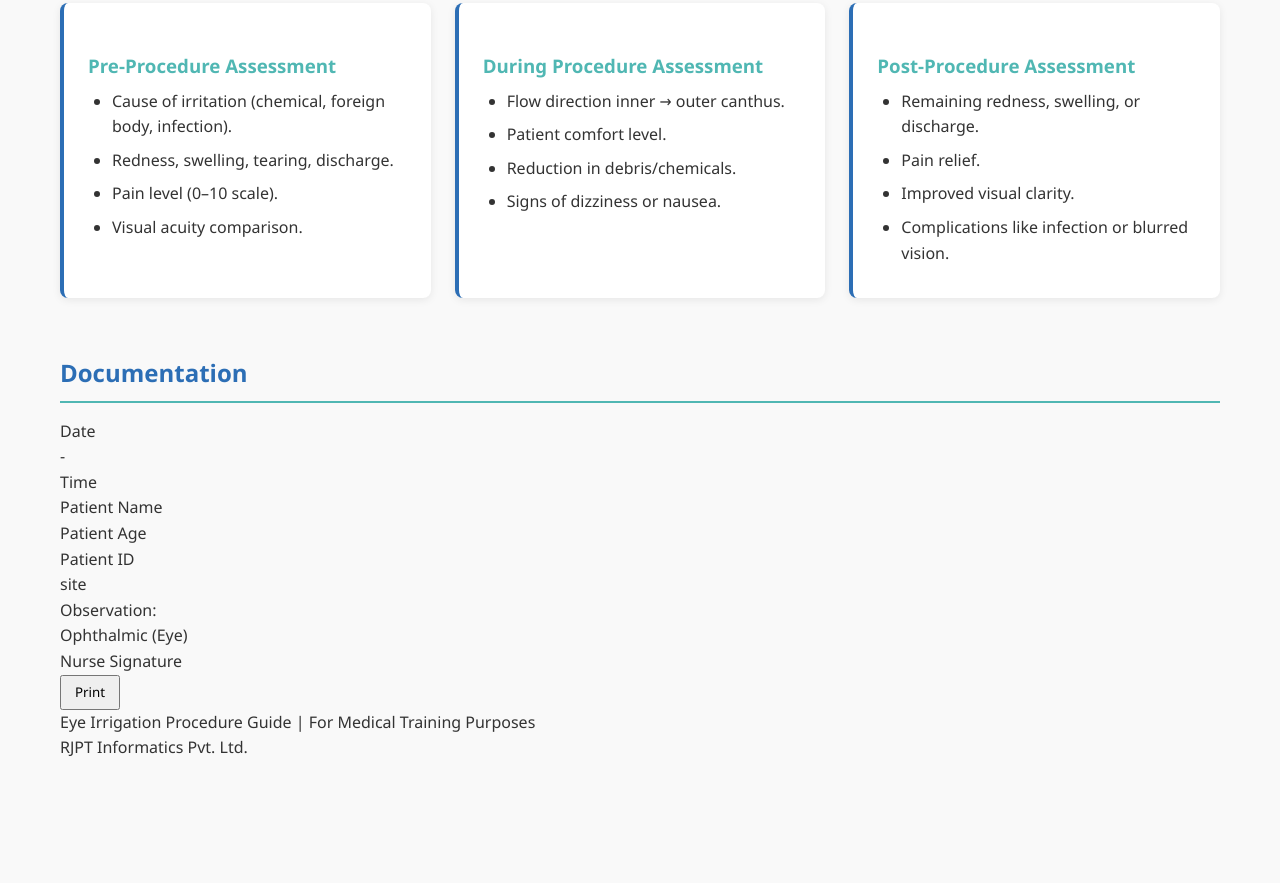
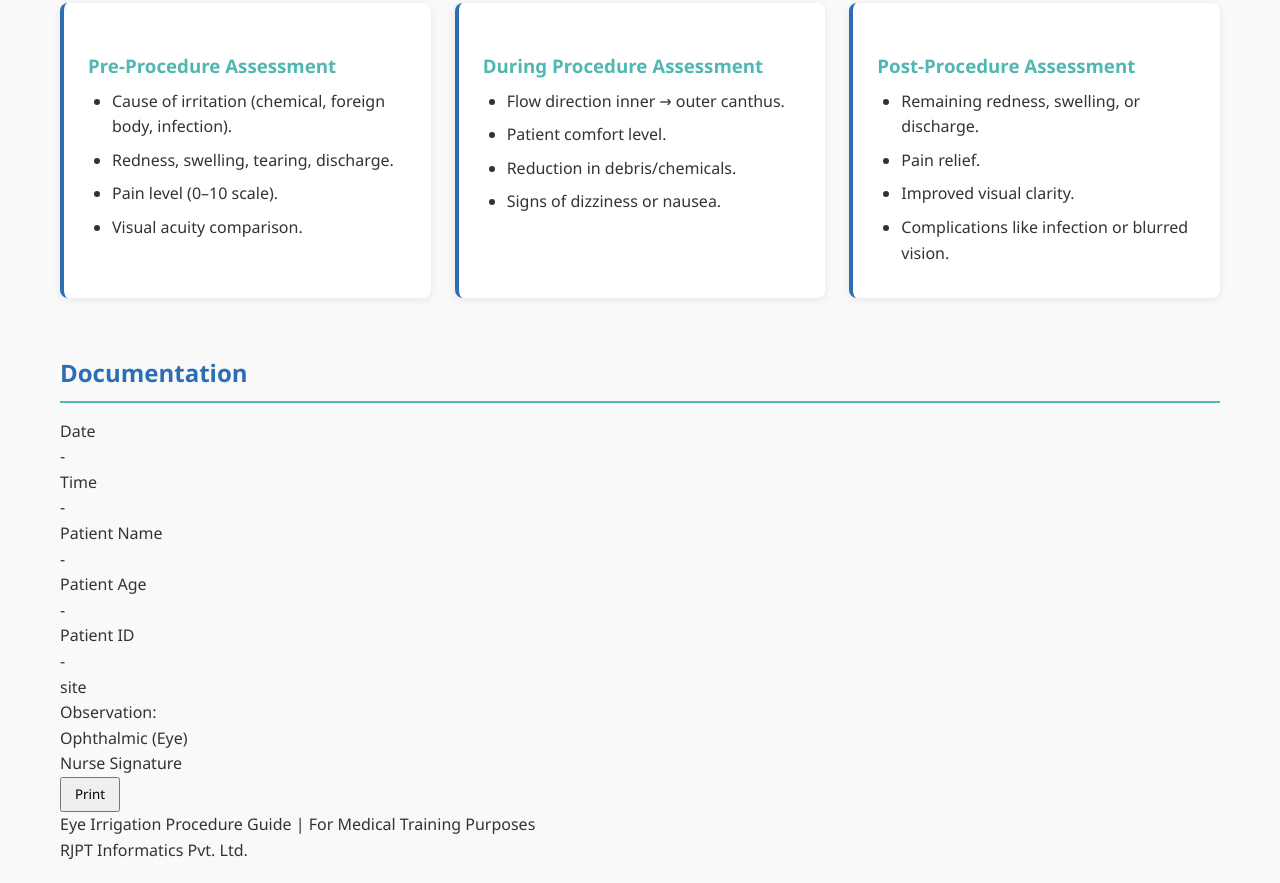
Before and after one commit to hmt18/Eye-Irrigation, a plain HTML site: page index.html in a window 1280 px wide. Shown: the part 2356-3239 px from the top of the page. Before the commit the page ends 3137 px from the top, so only its background shows below. Drawn offline with Linux system fonts and the light colour scheme.

Commit message:
Update index.html

```diff
--- a/index.html
+++ b/index.html
@@ -244,7 +244,7 @@
     const data = getQueryParams();
 
     document.getElementById("doc-date").innerText = data.date || "-";
-    document.getElementById("doc-ip_op_no").innerText = data.time || "-";
+    document.getElementById("doc-time").innerText = data.time || "-";
     document.getElementById("doc-p_name").innerText = data.p_name || "-";
     document.getElementById("doc-p_age").innerText = data.p_age || "-";
     document.getElementById("doc-p_id").innerText = data.p_id || "-";
```
